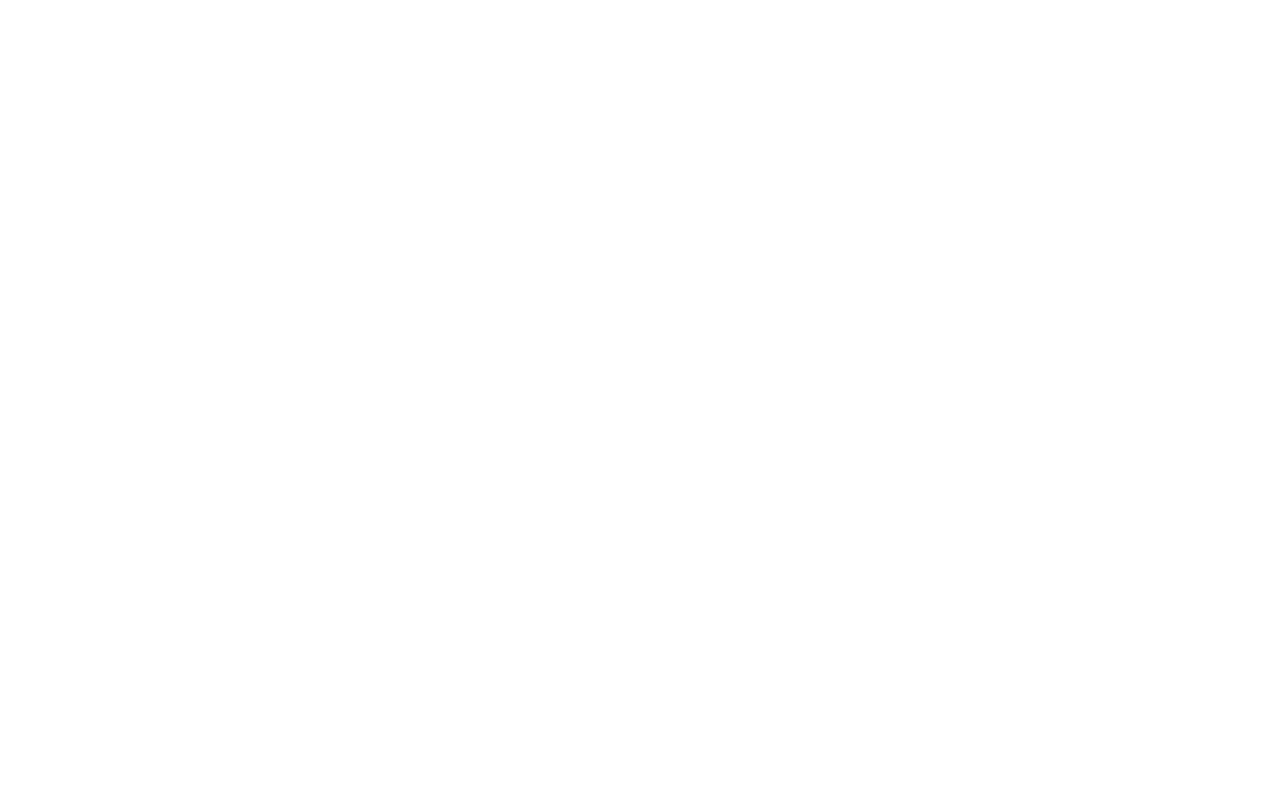
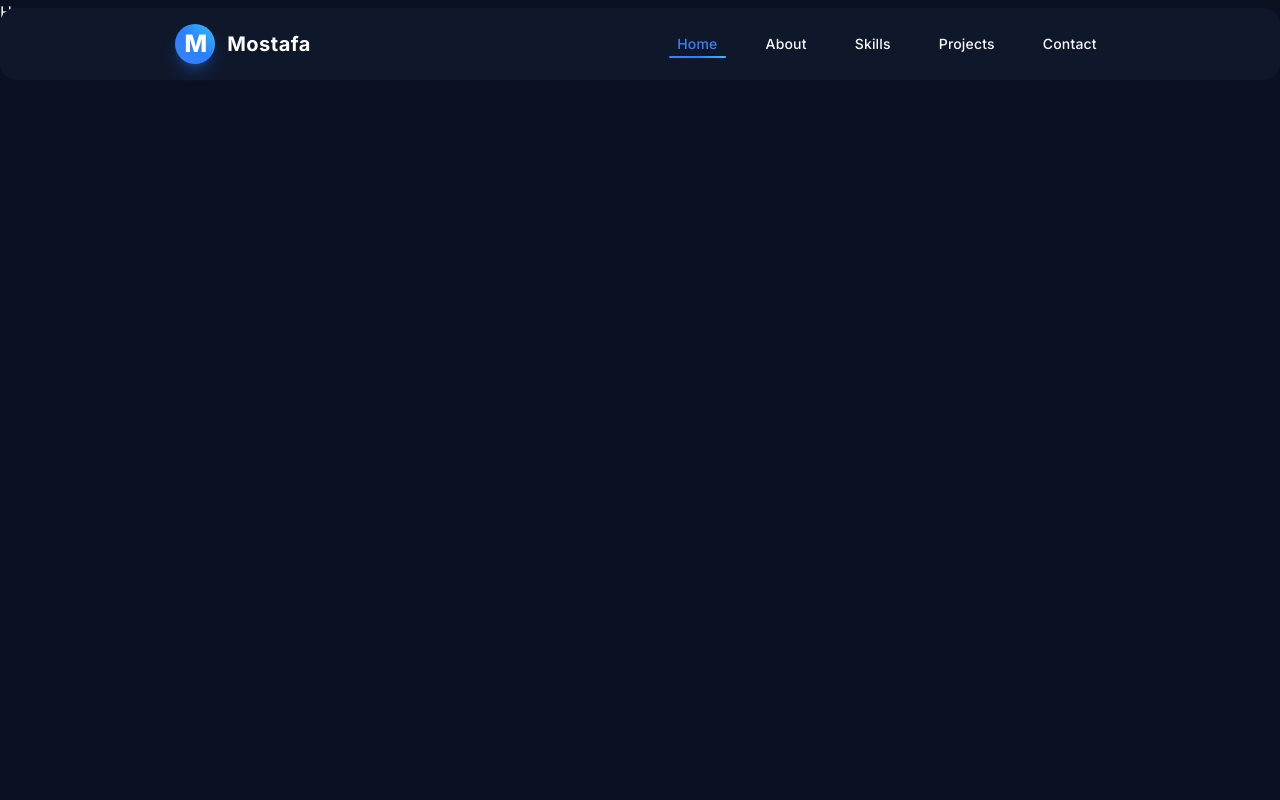
Before and after one commit to mostafa-elsayd-githup/Protfolio, a React (Vite) app: page / in a window 1280 px wide. Shown: the top 800 px of the page. Built offline with nearby package versions, Linux system fonts and the light colour scheme.

Commit message:
faet : build responsive navabr , logo, and initial protfolio sections
- Add logo component and setup protfolio sections (`Home`, `About`, `Skills`, `Products`, `Contact`)

- Add `bg-glassy` color sytle to `index.css` and apply it to navbar background

```diff
--- a/src/App.tsx
+++ b/src/App.tsx
@@ -1,11 +1,20 @@
-import './App.css'
+import "./App.css";
+import AboutSkillsSec from "./components/About&Skills/AboutSkillsSec";
+import Contact from "./components/ContactMe/Contact";
+import Hero from "./components/HeroSection/Hero";
+import Navbar from "./components/NavbarSec/Navbar";
+import Projects from "./components/projects/Projects";
 
 function App() {
   return (
-    <>
-
-    </>
-  )
+    <div className="text-white ">
+      <Navbar />
+      <Hero />
+      <AboutSkillsSec />
+      <Projects />
+      <Contact />
+    </div>
+  );
 }
 
-export default App
+export default App;
--- /dev/null
+++ b/src/Types/Navbar.ts
@@ -0,0 +1,4 @@
+export interface RouteProp{
+    name:string,
+    path:string
+}
--- /dev/null
+++ b/src/components/About&Skills/About/About.tsx
@@ -0,0 +1,8 @@
+
+function About() {
+  return (
+    <section id="about">About</section>
+  )
+}
+
+export default About
--- /dev/null
+++ b/src/components/About&Skills/AboutSkillsSec.tsx
@@ -0,0 +1,13 @@
+import About from "./About/About"
+import Skills from "./Skills/Skills"
+
+function AboutSkillsSec() {
+  return (
+    <section className="h-300" >
+      <Skills/>
+      <About/>
+    </section>
+  )
+}
+
+export default AboutSkillsSec
--- /dev/null
+++ b/src/components/About&Skills/Skills/Skills.tsx
@@ -0,0 +1,8 @@
+
+function Skills() {
+  return (
+    <section id="skills">Skills</section>
+  )
+}
+
+export default Skills
--- /dev/null
+++ b/src/components/ContactMe/Contact.tsx
@@ -0,0 +1,8 @@
+
+function Contact() {
+  return (
+    <section className="h-300" id="contact">Contact</section>
+  )
+}
+
+export default Contact
--- /dev/null
+++ b/src/components/HeroSection/Hero.tsx
@@ -0,0 +1,8 @@
+
+function Hero() {
+  return (
+    <section className="h-300" id="home">Hero</section>
+  )
+}
+
+export default Hero
--- /dev/null
+++ b/src/components/Logo/Logo.tsx
@@ -0,0 +1,16 @@
+function Logo() {
+return (
+    <div className="flex items-center gap-3 cursor-pointer group">
+      <div className="w-10 h-10 rounded-full bg-linear-to-tr from-(--color-primary) via-blue-500 to-(--color-accent) flex items-center justify-center shadow-lg shadow-blue-500/30 group-hover:scale-105 transition-transform duration-300">
+        <span className="text-white font-black text-2xl tracking-tighter ">
+          M
+        </span>
+      </div>
+      <span className="text-white font-bold text-xl tracking-wide group-hover:text-(--color-accent) transition-colors duration-300">
+        Mostafa
+      </span>
+    </div>
+  );
+}
+
+export default Logo
--- /dev/null
+++ b/src/components/NavbarSec/Navbar.tsx
@@ -0,0 +1,105 @@
+import { useState } from "react";
+import { motion } from "framer-motion";
+import type { RouteProp } from "../../Types/Navbar";
+import Logo from "../Logo/Logo";
+import { Menu, X } from "lucide-react";
+
+const routes: RouteProp[] = [
+  { name: "Home", path: "home" },
+  { name: "About", path: "about" },
+  { name: "Skills", path: "skills" },
+  { name: "Projects", path: "projects" },
+  { name: "Contact", path: "contact" },
+];
+
+export default function Navbar() {
+  const [isOpen, setIsOpen] = useState<boolean>(false);
+  const [activeSection, setActiveSection] = useState("home");
+  const handleScrollToSection = (sectionId: string) => {
+    setActiveSection(sectionId);
+    const element = document.getElementById(sectionId);
+    if (element) {
+      element.scrollIntoView({
+        behavior: "smooth",
+        block: "start",
+      });
+    }
+  };
+  const toggleMenu = () => setIsOpen(!isOpen);
+  return (
+    <header className="fixed top-2 left-0 w-full z-50">
+      <section className="text-white bg-(--bg-glassy) backdrop-blur-md container mx-auto py-4 px-4 rounded-2xl">
+        <nav className="relative flex items-center justify-between md:justify-around  gap-10 ">
+          <Logo />
+          <ul className="hidden md:flex items-center gap-8 relative">
+            {routes.map((item) => {
+              const isActive = activeSection === item.path;
+              return (
+                <li key={item.name} className="relative">
+                  <button
+                    onClick={() => handleScrollToSection(item.path)}
+                    className={`text-sm font-medium transition-colors duration-200 px-2 py-1 cursor-pointer bg-transparent border-none ${
+                      isActive
+                        ? "text-(--color-primary) font-bold"
+                        : "text-(--color-text) hover:text-(--color-text)/60"
+                    }`}
+                  >
+                    {item.name}
+                    {isActive && (
+                      <motion.span
+                        layoutId="activeIndicator"
+                        className="absolute bottom-0 left-0 right-0 h-0.5 bg-linear-to-r from-(--color-primary) via-blue-500 to-(--color-accent) rounded-full"
+                        transition={{
+                          type: "spring",
+                          stiffness: 380,
+                          damping: 30,
+                        }}
+                      />
+                    )}
+                  </button>
+                </li>
+              );
+            })}
+          </ul>
+          <button
+            className="flex md:hidden cursor-pointer hover:text-(--color-accent)"
+            onClick={toggleMenu}
+          >
+            {isOpen ? <X size={23} /> : <Menu size={23} />}
+          </button>
+          <ul
+            className={`flex md:hidden p-4 absolute top-16 left-0 flex-col gap-2 w-full transition-all duration-300 origin-top bg-(--bg-glassy) backdrop-blur-xl rounded-2xl shadow-xl ${
+              isOpen
+                ? "opacity-100 scale-100 translate-y-0 pointer-events-auto"
+                : "opacity-0 scale-95 -translate-y-2 pointer-events-none invisible"
+            }`}
+          >
+            {routes.map((item) => {
+              const isActive = activeSection === item.path;
+              return (
+                <li key={item.name} className="relative w-full">
+                  <button
+                    onClick={() => {
+                      handleScrollToSection(item.path);
+                      setIsOpen(!isOpen);
+                    }}
+                    className={`w-full text-start text-sm font-medium px-4 py-3 rounded-xl transition-all duration-300 cursor-pointer flex items-center justify-between group border ${
+                      isActive
+                        ? "bg-(--color-primary)/15 text-(--color-accent) border-(--color-primary)/40 shadow-lg shadow-(--color-primary)/10 font-semibold"
+                        : "bg-transparent text-(--color-text) border-transparent hover:bg-(--bg-card) hover:text-(--color-accent) hover:border-(--color-border)"
+                    }`}
+                  >
+                    <span>{item.name}</span>
+                    {isActive && (
+                      <span className="w-1.5 h-1.5 rounded-full bg-(--color-accent) shadow-sm" />
+                    )}
+                  </button>
+                </li>
+              );
+            })}
+          </ul>
+        </nav>
+      </section>
+    </header>
+  );
+}
--- /dev/null
+++ b/src/components/projects/Projects.tsx
@@ -0,0 +1,8 @@
+
+function Projects() {
+  return (
+    <section className="h-300" id="projects">Projects</section>
+  )
+}
+
+export default Projects
--- a/src/index.css
+++ b/src/index.css
@@ -8,6 +8,7 @@
   --color-text: #f8fafc;
   --color-muted: #94a3b8;
   --color-border: #263449;
+  --bg-glassy: #0f172b;
   letter-spacing: 0.18px;
   @media (max-width: 1024px) {
     font-size: 16px;
@@ -27,4 +28,5 @@
 
 body {
   font-family: "Inter", sans-serif;
+  background: var(--bg-main);
 }
```
